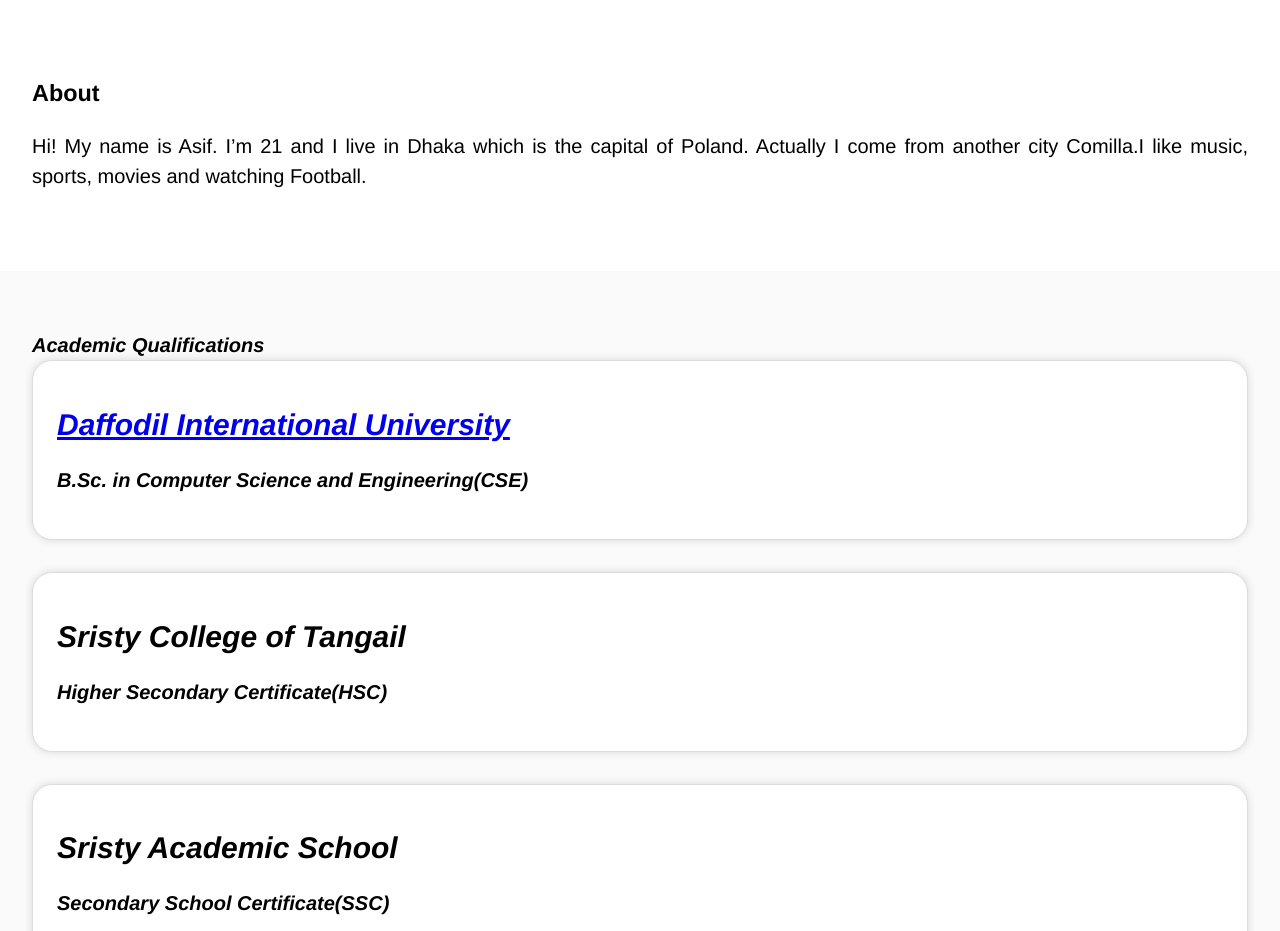
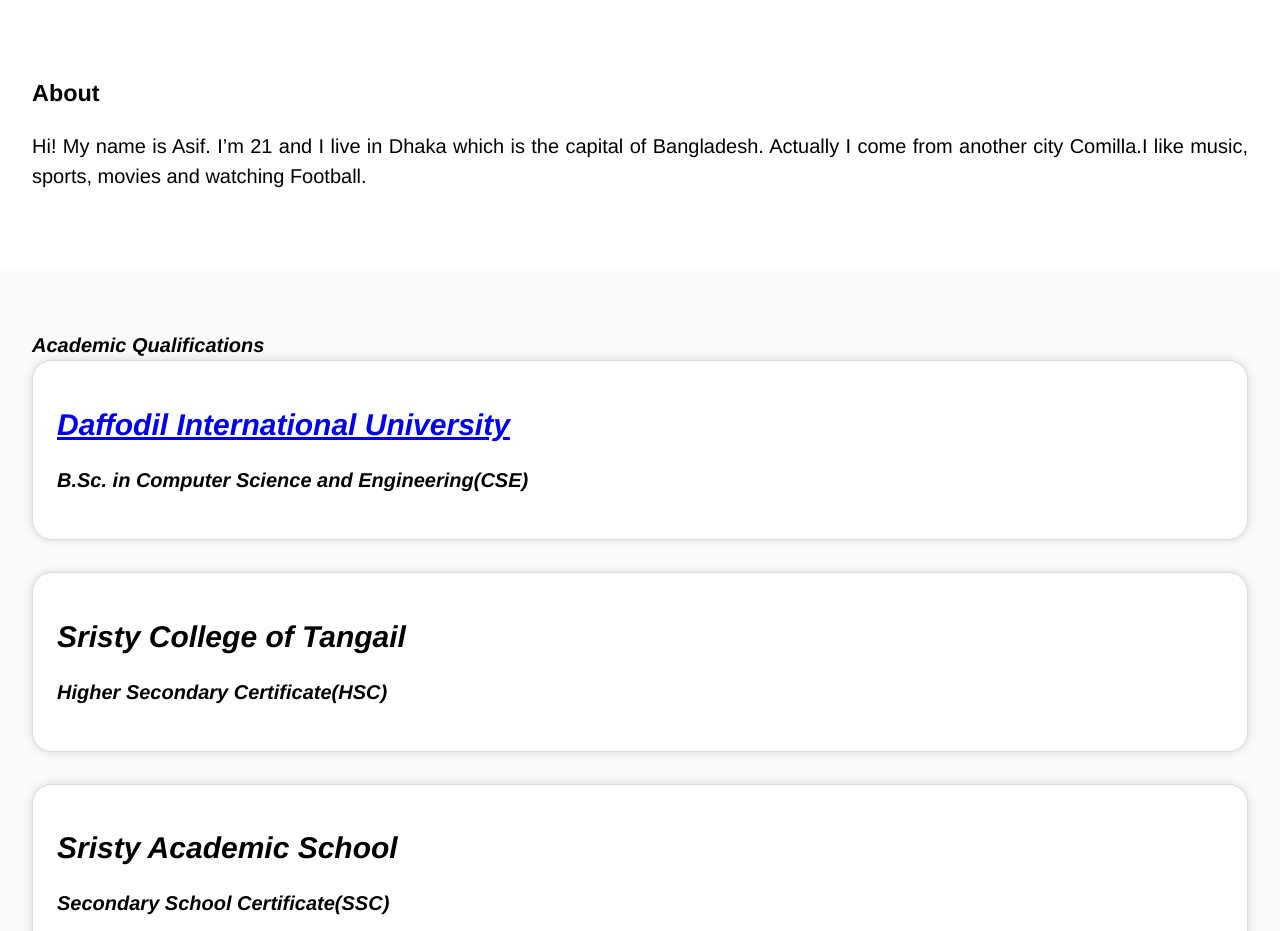
Before and after one commit to AshfaqulAsif/Myportfolio, a plain HTML site: page index.html in a window 1280 px wide. Shown: the part 802-1733 px from the top of the page. Drawn offline with Linux system fonts and the light colour scheme; a script that the page names is missing.

Commit message:
Add files via upload

```diff
--- a/index.html
+++ b/index.html
@@ -33,7 +33,7 @@
                   <h3>About</h3>
 
                   <p>
-                        Hi! My name is Asif. I’m 21 and I live in Dhaka which is the capital of Poland. Actually I come from another city
+                        Hi! My name is Asif. I’m 21 and I live in Dhaka which is the capital of Bangladesh. Actually I come from another city
                         Comilla.I like music, sports, movies and watching Football.
                   </p>
 
```
